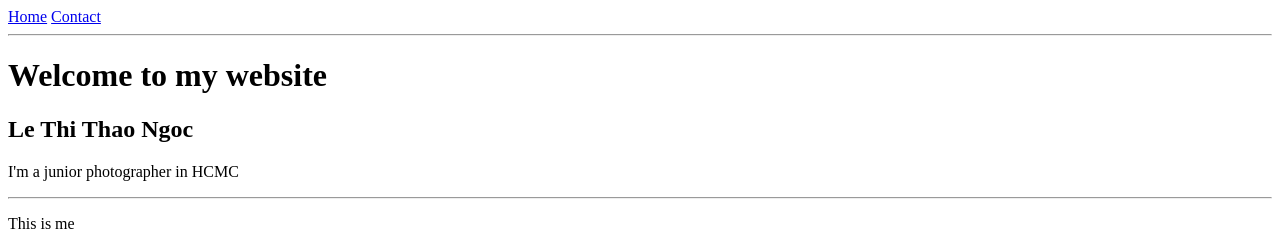
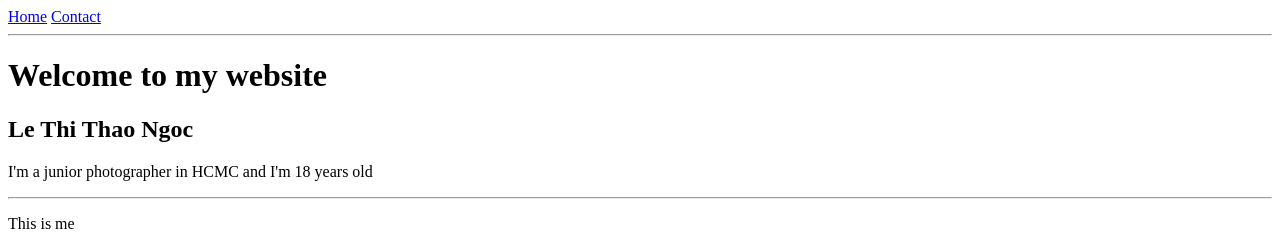
Before and after one commit to AnNT206/Project, a plain HTML site: page index.html in a window 1280 px wide. Shown: the top 247 px of the page. Drawn offline with Linux system fonts and the light colour scheme.

Commit message:
3nd commit

```diff
--- a/index.html
+++ b/index.html
@@ -11,7 +11,7 @@
     <hr />
     <h1>Welcome to my website</h1>
     <h2>Le Thi Thao Ngoc</h2>
-    <p>I'm a junior photographer in HCMC</p>
+    <p>I'm a junior photographer in HCMC and I'm 18 years old</p>
     <hr />
     <p>This is me</p>
     <a href="./contact.html"
```
